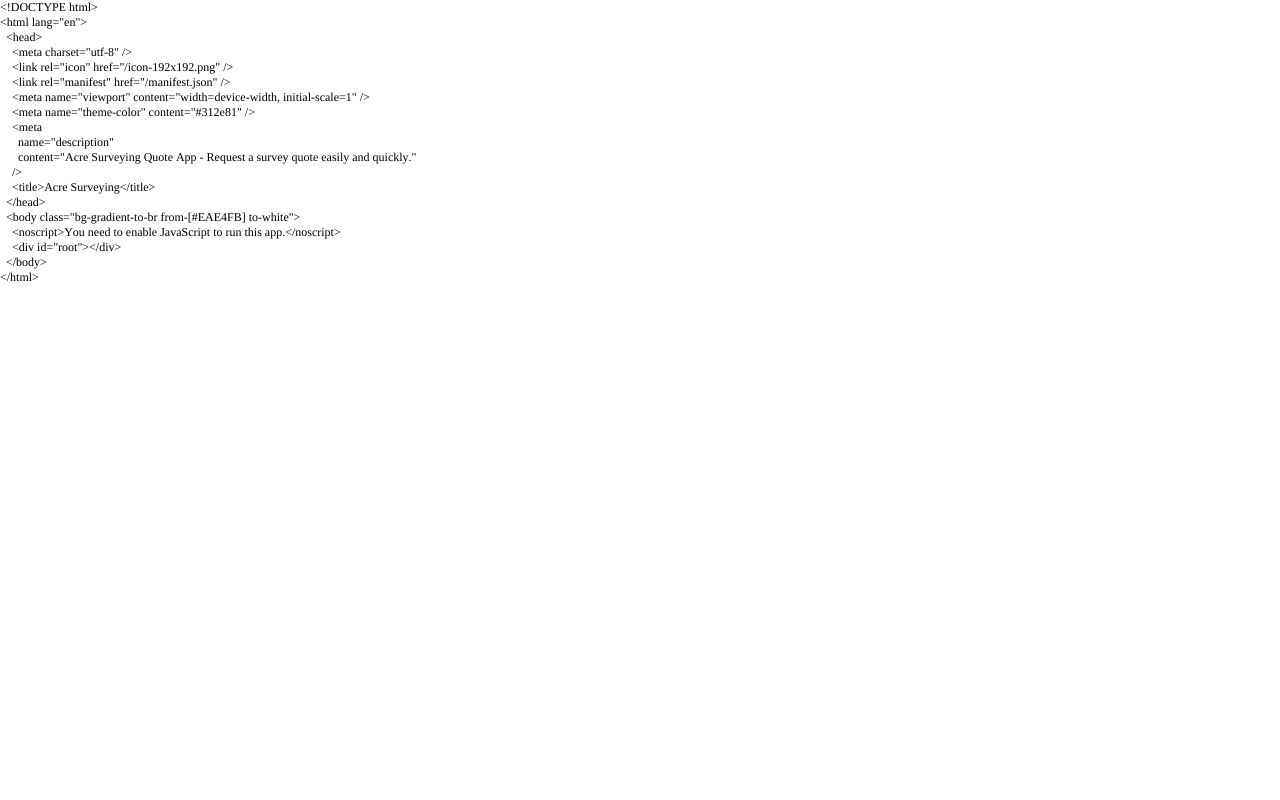
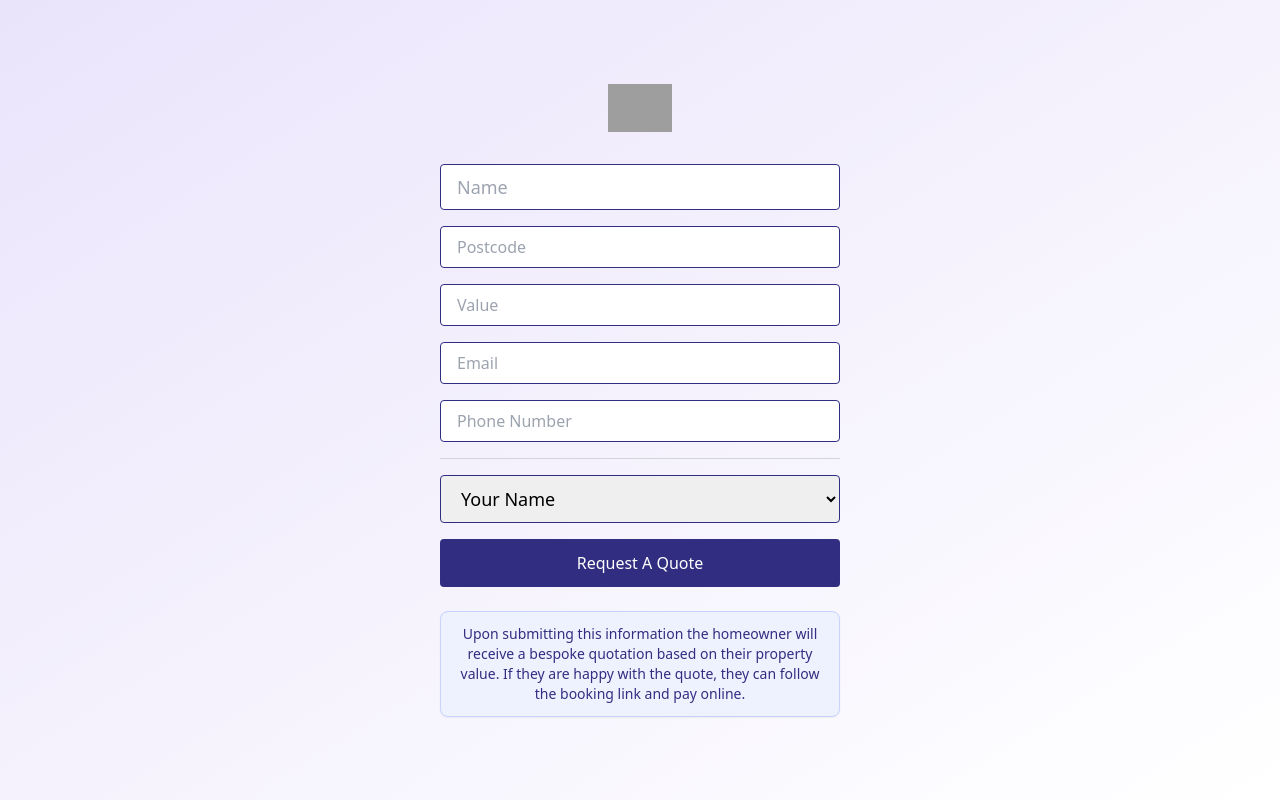
Before and after one commit to markninnim/acre-surveyor-app, a React app: page public/index.html in a window 1280 px wide. Built offline with nearby package versions, Linux system fonts and the light colour scheme; grey boxes are pictures that could not be loaded; files whose address does not match are found by name.

Commit message:
Fix index.html for working React app

```diff
--- a/public/index.html
+++ b/public/index.html
@@ -1,36 +1,20 @@
-<!DOCTYPE html PUBLIC "-//W3C//DTD HTML 4.01//EN" "http://www.w3.org/TR/html4/strict.dtd">
-<html>
-<head>
-  <meta http-equiv="Content-Type" content="text/html; charset=utf-8">
-  <meta http-equiv="Content-Style-Type" content="text/css">
-  <title></title>
-  <meta name="Description" content="Acre Surveying Quote App - Request a survey quote easily and quickly.">
-  <meta name="Generator" content="Cocoa HTML Writer">
-  <meta name="CocoaVersion" content="2575.4">
-  <style type="text/css">
-    p.p1 {margin: 0.0px 0.0px 0.0px 0.0px; font: 12.0px Times; -webkit-text-stroke: #000000}
-    span.s1 {font-kerning: none}
-  </style>
-</head>
-<body>
-<p class="p1"><span class="s1">&lt;!DOCTYPE html&gt;</span></p>
-<p class="p1"><span class="s1">&lt;html lang="en"&gt;</span></p>
-<p class="p1"><span class="s1"><span class="Apple-converted-space">  </span>&lt;head&gt;</span></p>
-<p class="p1"><span class="s1"><span class="Apple-converted-space">    </span>&lt;meta charset="utf-8" /&gt;</span></p>
-<p class="p1"><span class="s1"><span class="Apple-converted-space">    </span>&lt;link rel="icon" href="%PUBLIC_URL%/icon-192x192.png" /&gt;</span></p>
-<p class="p1"><span class="s1"><span class="Apple-converted-space">    </span>&lt;link rel="manifest" href="%PUBLIC_URL%/manifest.json" /&gt;</span></p>
-<p class="p1"><span class="s1"><span class="Apple-converted-space">    </span>&lt;meta name="viewport" content="width=device-width, initial-scale=1" /&gt;</span></p>
-<p class="p1"><span class="s1"><span class="Apple-converted-space">    </span>&lt;meta name="theme-color" content="#312e81" /&gt;</span></p>
-<p class="p1"><span class="s1"><span class="Apple-converted-space">    </span>&lt;meta</span></p>
-<p class="p1"><span class="s1"><span class="Apple-converted-space">      </span>name="description"</span></p>
-<p class="p1"><span class="s1"><span class="Apple-converted-space">      </span>content="Acre Surveying Quote App - Request a survey quote easily and quickly."</span></p>
-<p class="p1"><span class="s1"><span class="Apple-converted-space">    </span>/&gt;</span></p>
-<p class="p1"><span class="s1"><span class="Apple-converted-space">    </span>&lt;title&gt;Acre Surveying&lt;/title&gt;</span></p>
-<p class="p1"><span class="s1"><span class="Apple-converted-space">  </span>&lt;/head&gt;</span></p>
-<p class="p1"><span class="s1"><span class="Apple-converted-space">  </span>&lt;body class="bg-gradient-to-br from-[#EAE4FB] to-white"&gt;</span></p>
-<p class="p1"><span class="s1"><span class="Apple-converted-space">    </span>&lt;noscript&gt;You need to enable JavaScript to run this app.&lt;/noscript&gt;</span></p>
-<p class="p1"><span class="s1"><span class="Apple-converted-space">    </span>&lt;div id="root"&gt;&lt;/div&gt;</span></p>
-<p class="p1"><span class="s1"><span class="Apple-converted-space">  </span>&lt;/body&gt;</span></p>
-<p class="p1"><span class="s1">&lt;/html&gt;</span></p>
-</body>
+
+<!DOCTYPE html>
+<html lang="en">
+  <head>
+    <meta charset="utf-8" />
+    <link rel="icon" href="%PUBLIC_URL%/icon-192x192.png" />
+    <meta name="viewport" content="width=device-width, initial-scale=1" />
+    <meta name="theme-color" content="#312e81" />
+    <meta
+      name="description"
+      content="Acre Surveying Quote App - Request a survey quote easily and quickly."
+    />
+    <link rel="manifest" href="%PUBLIC_URL%/manifest.json" />
+    <title>Acre Surveying</title>
+  </head>
+  <body class="bg-gradient-to-br from-[#EAE4FB] to-white">
+    <noscript>You need to enable JavaScript to run this app.</noscript>
+    <div id="root"></div>
+  </body>
 </html>
```
Also changed, not shown: build/asset-manifest.json (added), build/icon-192x192.png (added), build/icon-512x512.png (added), build/index.html (added), build/logo192.png (added), build/manifest.json (added), build/static/js/main.75b5ef95.js.LICENSE.txt (added), 4 other files.
